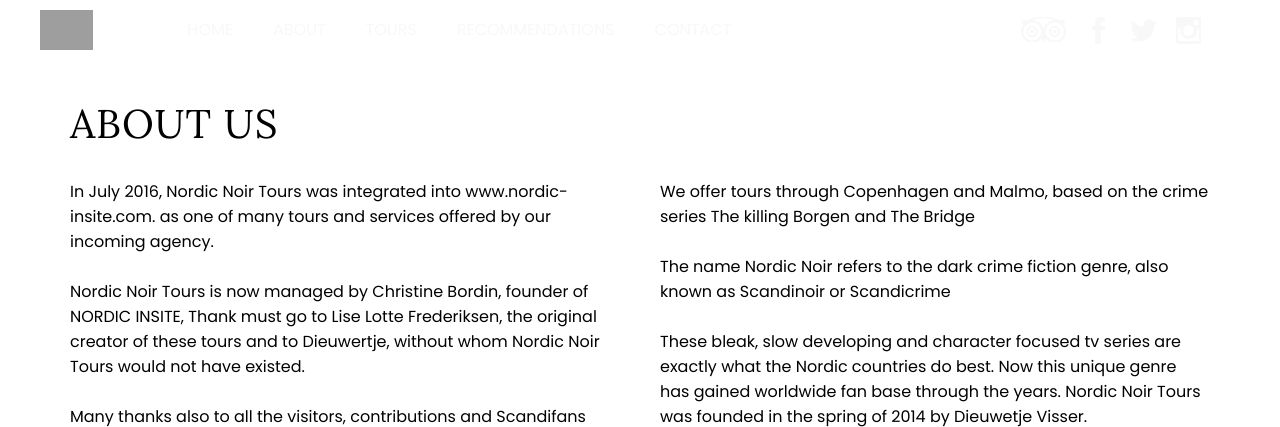
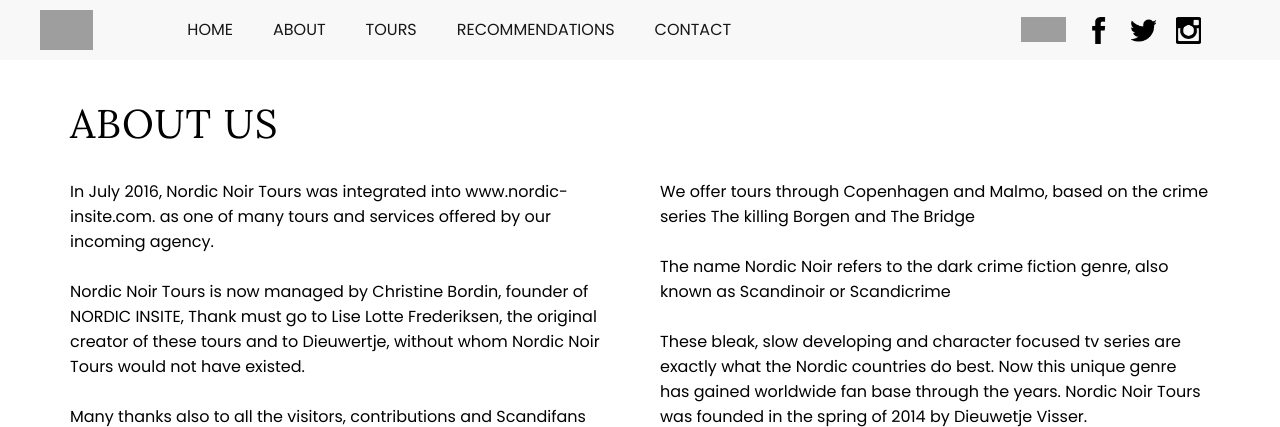
Before and after one commit to EduardCarmocanu/nordic-noir, a PHP site: page /about.php in a window 1280 px wide. Shown: the top 427 px of the page. Run offline with PHP 8.4, Linux system fonts and the light colour scheme; some libraries are stand-ins or nearby versions; grey boxes are pictures that could not be loaded.

Commit message:
Fixed navigation bar not displaying properly

```diff
--- a/partials/navbar.php
+++ b/partials/navbar.php
@@ -1,4 +1,4 @@
-    <nav class="flex flex-justify-space-around flex-align-center full-view-width initial">
+    <nav class="flex flex-justify-space-around flex-align-center full-view-width active">
         <section>
             <figure>
                 <a href="/">
```
